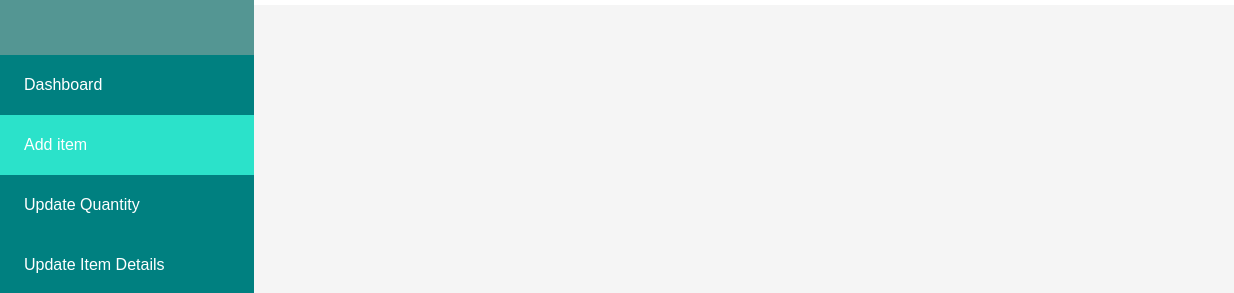
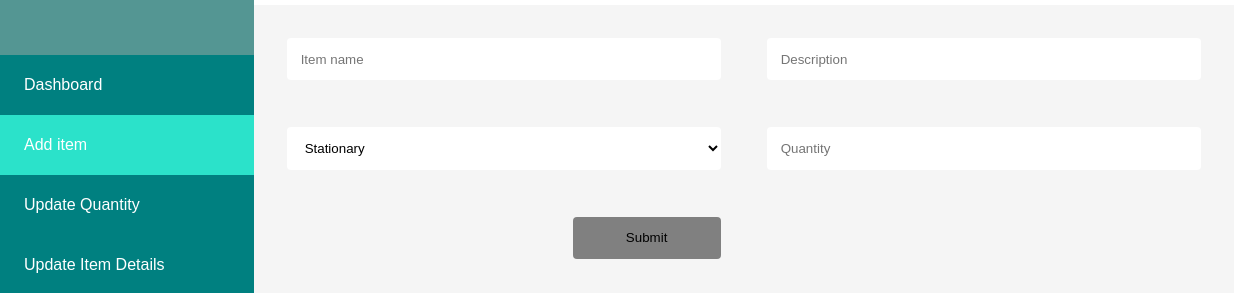
Before and after one commit to CyrilBaah/inventory-dashboard, a plain HTML site: page additem.html in a window 1280 px wide. Shown: the part 55-348 px from the top of the page, 46-1280 px from the left. Drawn offline with Linux system fonts and the light colour scheme.

Commit message:
Add item

```diff
--- a/additem.html
+++ b/additem.html
@@ -68,13 +68,32 @@
             </div>
 
             <div class="products">
+                    <div class="message">
+                        <p>Item has been added successfully</p>
+                    </div>
 
+                <div class="product-item">
+                    <form onsubmit="return false" class="product-form">
+                        <input type="text" placeholder="Item name">
+                        <input type="text" placeholder="Description">
+                        <select name="category" id="category">
+                            <option value="Stationary">Stationary</option>
+                            <option value="Interior">Interior</option>
+                            <option value="Electronics">Electronics</option>
+                            <option value="Others">Others</option>
+                        </select>
+                        <input type="number" placeholder="Quantity">
+                        <div class="product-button">
+                            <button>Submit</button>
+                        </div>
+                    </form>
+                </div>
 
             </div>
         </div>
     </div>
 
-    <script src="app.js"></script>
+    <script src="./Scripts/app.js"></script>
 </body>
 
 </html>
--- a/style.css
+++ b/style.css
@@ -128,7 +128,6 @@ body{
 }
 
 .card-container{
-    position: relative;
     width: 100%;
     padding: 20px;
     display: grid;
@@ -185,3 +184,64 @@ body{
 .products tbody td{
     padding-bottom: 10px;
 }
+
+.message{
+    padding: 20px;
+    text-align: center;
+    display: none;
+    color: green;
+    font-weight: lighter;
+}
+
+.product-item{
+    width: 100%;
+    padding: 20px;
+}
+
+.product-form{
+    width: 100%;
+    display: grid;
+    grid-template-columns: repeat(2, 1fr);
+    grid-gap: 20px;
+}
+
+input[type=text] {
+    background-color: white;
+    padding: 1em 1em;
+    margin: 1em;
+    border: none;
+    border-radius: 4px;
+}
+
+input[type=number] {
+    background-color: white;
+    padding: 1em 1em;
+    margin: 1em;
+    border: none;
+    border-radius: 4px;
+}
+
+.product-button{
+        width: 100%;
+        text-align: right;
+}
+
+.product-form select{
+    background-color: white;
+    padding: 1em 1em;
+    margin: 1em;
+    border: none;
+    border-radius: 4px;
+}
+
+.product-button button {
+    background-color: grey;
+    padding: 1em 4em;
+    margin: 1em;
+    border: none;
+    border-radius: 4px;
+}
+
+.product-button button:hover {
+    background-color: rgb(87, 82, 82);
+}
```
Also changed, not shown: index.html (+1 -1 lines), Scripts/app.js (renamed from app.js).
